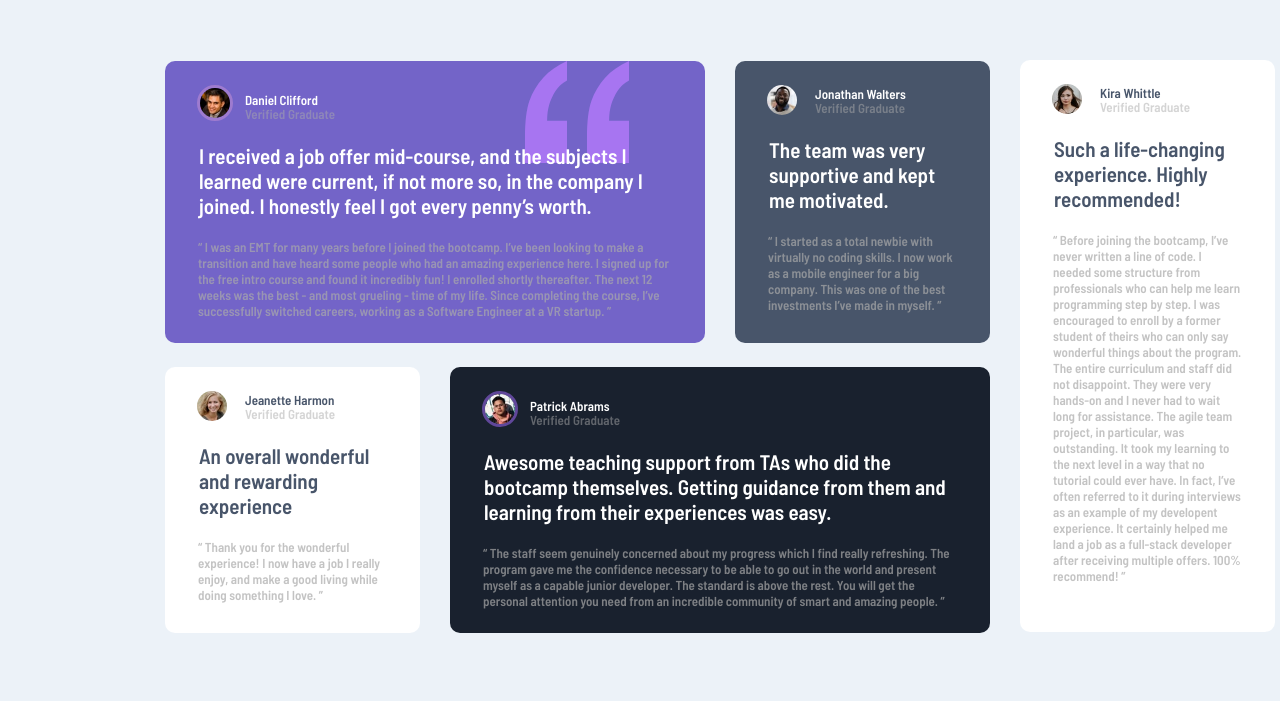
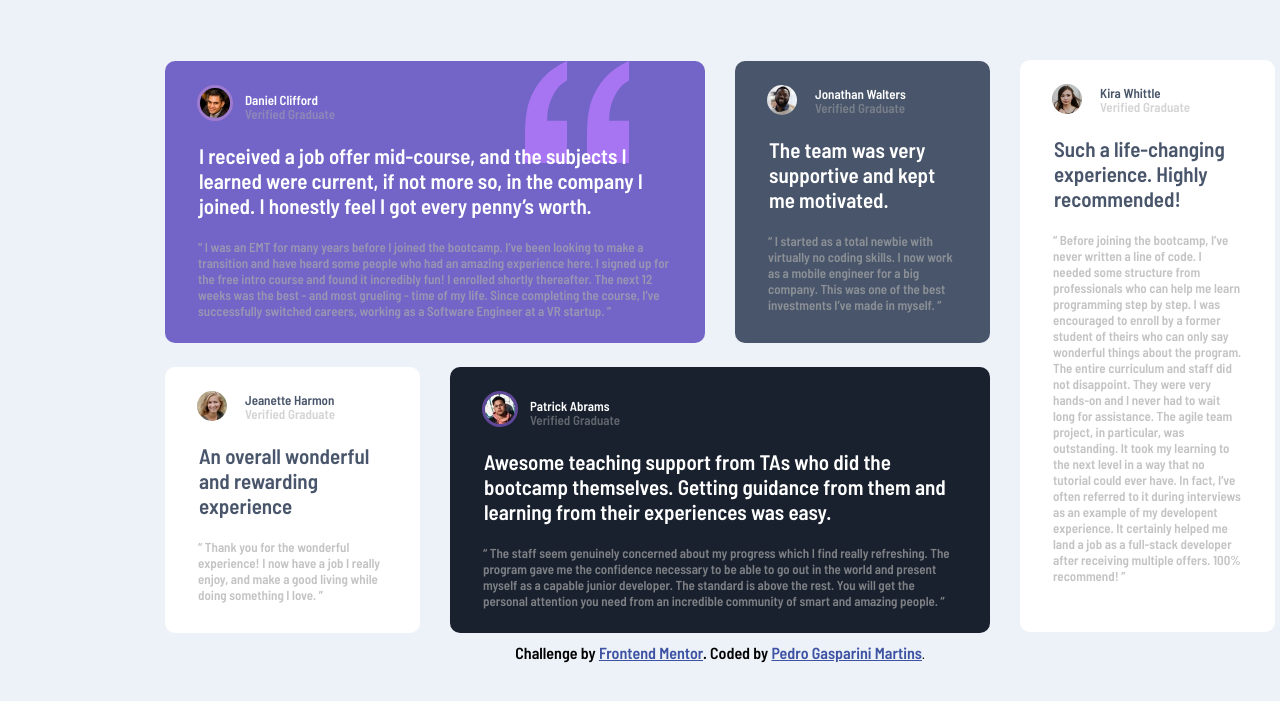
Before and after one commit to PedrinhoGM/testimonials-grid-section-main, a plain HTML site: page index.html in a window 1280 px wide. Shown: the part 103-804 px from the top of the page. Drawn offline with Linux system fonts and the light colour scheme.

Commit message:
Update index.html

```diff
--- a/index.html
+++ b/index.html
@@ -108,8 +108,11 @@
       </div>
     </div>
   </div>
-  <footer>
-
-  </footer>
+ <footer>
+   <p class="attribution">
+     <span style="font-size: 16px;">Challenge by <a href="https://www.frontendmentor.io?ref=challenge" target="_blank">Frontend Mentor</a>.
+     Coded by <a href="https://www.frontendmentor.io/profile/PedrinhoGM">Pedro Gasparini Martins</a></span>.
+   </p>
+ </footer>
 </body>
 </html>
```
